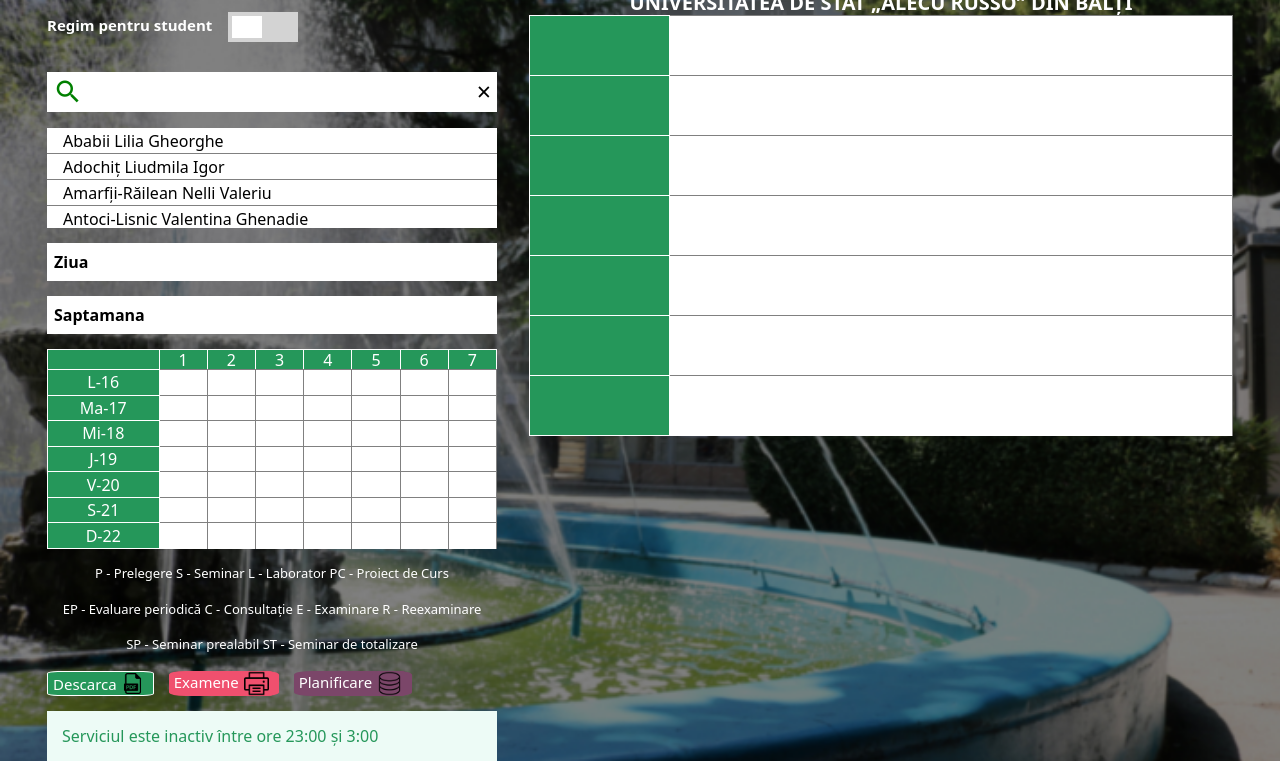
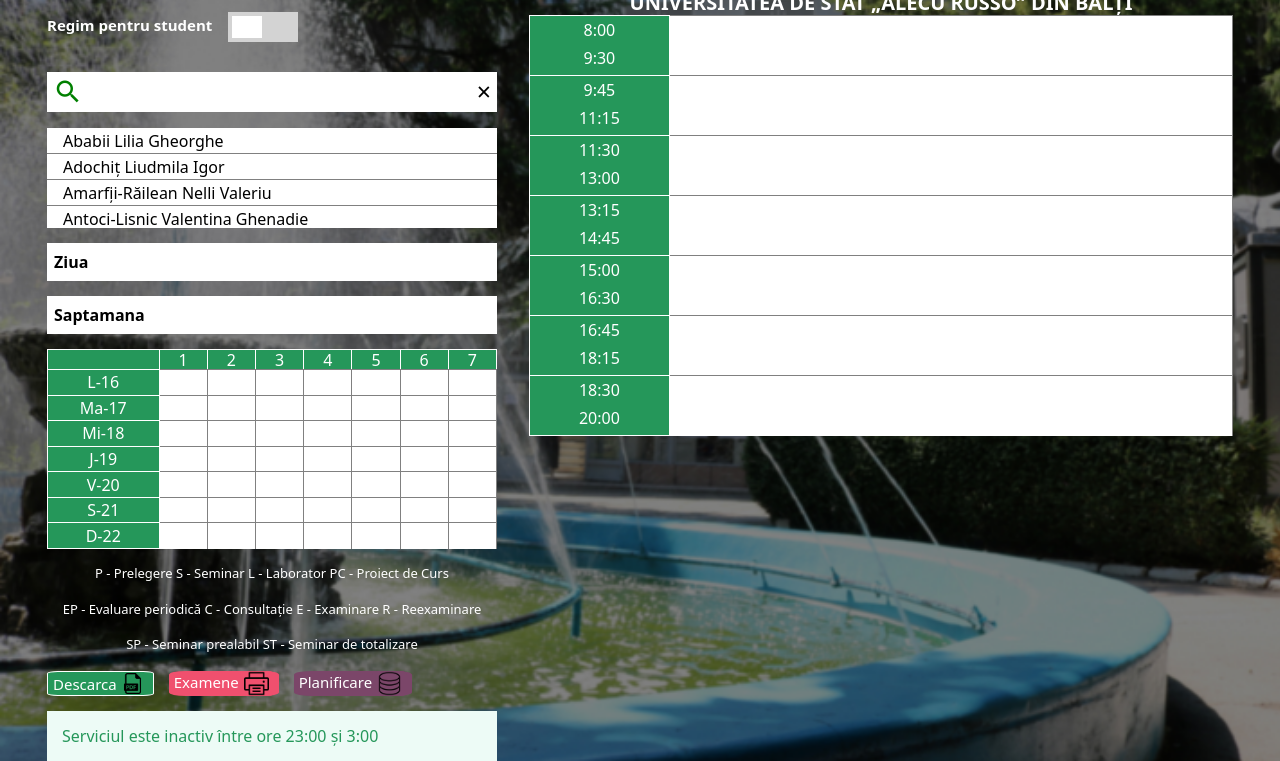
Before and after one commit to Lorean20040912/evaluare-periodica, a plain HTML site: page index.html in a window 1280 px wide. Shown: the part 164-925 px from the top of the page. Drawn offline with nearby package versions, Linux system fonts and the light colour scheme.

Commit message:
denumire perechi finish

```diff
--- a/index.html
+++ b/index.html
@@ -227,31 +227,38 @@
             <h1>UNIVERSITATEA DE STAT „ALECU RUSSO” DIN BĂLȚI</h1>
             <div class="denumirea-perechi">
                 <div class="item itemul1">
-                    <p></p>
+                    <p class="ora">8:00</p>
+                    <p class="ora">9:30</p>
                 </div>
                 <div class="item itemul2"></div>
                 <div class="item itemul3">
-                    <p></p>
+                    <p class="ora">9:45</p>
+                    <p class="ora">11:15</p>
                 </div>
                 <div class="item itemul4"></div>
                 <div class="item itemul5">
-                    <p></p>
+                    <p class="ora">11:30</p>
+                    <p class="ora">13:00</p>
                 </div>
                 <div class="item itemul6"></div>
                 <div class="item itemul7">
-                    <p></p>
+                    <p class="ora">13:15</p>
+                    <p class="ora">14:45</p>
                 </div>
                 <div class="item itemul8"></div>
                 <div class="item itemul9">
-                    <p></p>
+                    <p class="ora">15:00</p>
+                    <p class="ora">16:30</p>
                 </div>
                 <div class="item itemul10"></div>
                 <div class="item itemul11">
-                    <p></p>
+                    <p class="ora">16:45</p>
+                    <p class="ora">18:15</p>
                 </div>
                 <div class="item itemul12"></div>
                 <div class="item itemul13">
-                    <p></p>
+                    <p class="ora">18:30</p>
+                    <p class="ora">20:00</p>
                 </div>
                 <div class="item itemul14"></div>
             </div>
--- a/style.css
+++ b/style.css
@@ -518,42 +518,63 @@ h1 {
     background-color: white;
 }
 .itemul1 {
+    display: block;
+    text-align: center;
     background-color: #25975A;
     border-left: white 0.5px solid;
     border-right: white 0.5px solid;
     border-top: white 0.5px solid;
 }
 .itemul3 {
+    display: block;
+    text-align: center;
     background-color: #25975A;
     border-left: white 0.5px solid;
     border-right: white 0.5px solid;
     border-top: white 0.5px solid;
 }
 .itemul5 {
+    display: block;
+    text-align: center;
     background-color: #25975A;
     border-left: white 0.5px solid;
     border-right: white 0.5px solid;
     border-top: white 0.5px solid;
 }
 .itemul7 {
+    display: block;
+    text-align: center;
     background-color: #25975A;
     border-left: white 0.5px solid;
     border-right: white 0.5px solid;
     border-top: white 0.5px solid;
 }
 .itemul9 {
+    display: block;
+    text-align: center;
     background-color: #25975A;
     border-left: white 0.5px solid;
     border-right: white 0.5px solid;
     border-top: white 0.5px solid;
 }
 .itemul11 {
+    display: block;
+    text-align: center;
     background-color: #25975A;
     border-left: white 0.5px solid;
     border-right: white 0.5px solid;
     border-top: white 0.5px solid;
 }
 .itemul13 {
+    display: block;
+    text-align: center;
     background-color: #25975A;
     border: 0.5px solid white;
 }
+p.ora {
+    color: white;
+    margin: 0;
+    padding: 2px;
+    width: 100%;
+    text-align: center;
+}
```
